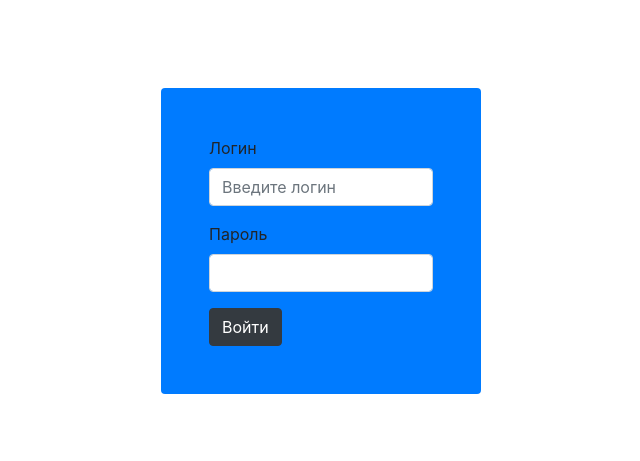
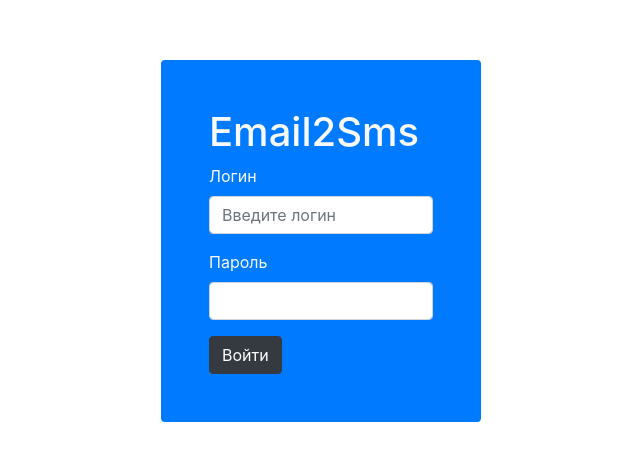
Before and after one commit to aitkazy/create-account, a React (Create React App) app: page / in a window 1280 px wide. Shown: the part 159-620 px from the top of the page, without its empty margins (319-959 px from the left). Built offline with nearby package versions, Linux system fonts and the light colour scheme.

Commit message:
some refactor

```diff
--- a/src/App.js
+++ b/src/App.js
@@ -23,11 +23,7 @@ const Test = () => {
 };
 
 const CreateAccount = () => {
-  return (
-    <div className="vw-100 vh-100 d-flex d-flex-row justify-content-center align-items-center">
-      <Test />
-    </div>
-  );
+  return <Test />;
 };
 
 class App extends Component {
@@ -82,7 +78,7 @@ class App extends Component {
   render() {
     const { isLogged, isLoading, isLoaded, error } = this.state;
     return (
-      <div>
+      <div className="vw-100 vh-100 d-flex d-flex-row justify-content-center align-items-center">
         {isLogged && <CreateAccount />}
         {!isLogged && (
           <Login
--- a/src/Login.js
+++ b/src/Login.js
@@ -22,11 +22,14 @@ export class Login extends Component {
     const { login, password } = this.state;
     const { isLoading, error } = this.props;
     return (
-      <div className="vw-100 vh-100 d-flex d-flex-row justify-content-center align-items-center">
+      <Fragment>
         <div className="p-5 bg-primary rounded w-25">
+          <p className="h1 text-light">Email2Sms</p>
           <form onSubmit={this.onSubmit}>
             <div className="form-group">
-              <label htmlFor="login">Логин</label>
+              <label htmlFor="login" className="text-light">
+                Логин
+              </label>
               <input
                 value={login}
                 onChange={this.handleInputChange("login")}
@@ -37,7 +40,9 @@ export class Login extends Component {
               />
             </div>
             <div className="form-group">
-              <label htmlFor="password">Пароль</label>
+              <label htmlFor="password" className="text-light">
+                Пароль
+              </label>
               <input
                 value={password}
                 onChange={this.handleInputChange("password")}
@@ -61,12 +66,12 @@ export class Login extends Component {
             </button>
           </form>
           {error && (
-            <div class="alert alert-warning mt-3" role="alert">
+            <div className="alert alert-warning mt-3" role="alert">
               {error}
             </div>
           )}
         </div>
-      </div>
+      </Fragment>
     );
   }
 }
```
